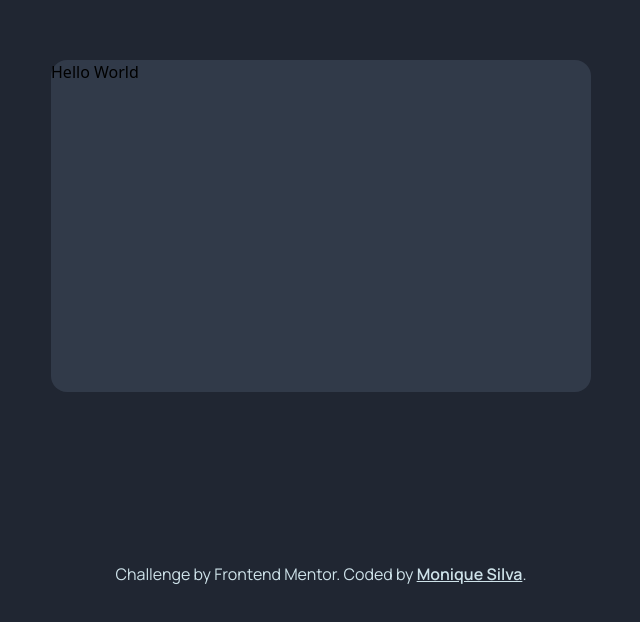
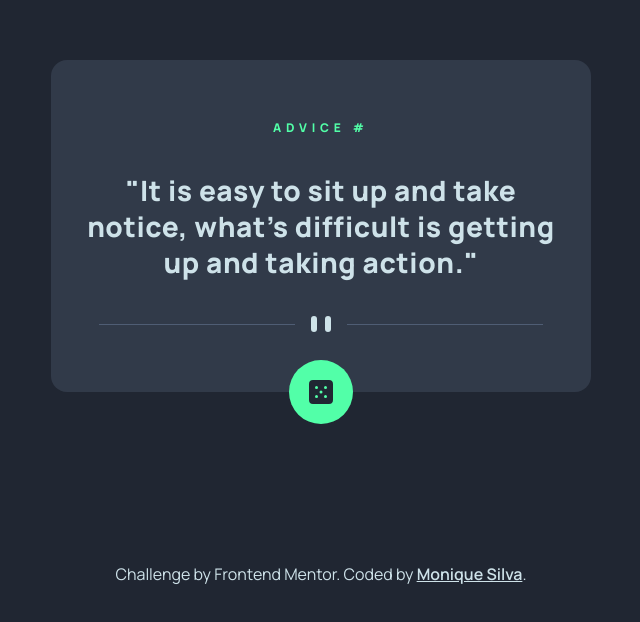
Before and after one commit to moniquedsilva/advice-generator, a Vue app: page / in a window 1280 px wide. Shown: the part 174-796 px from the top of the page, without its empty margins (319-959 px from the left). Built offline with nearby package versions, Linux system fonts and the light colour scheme.

Commit message:
feat: update layout

```diff
--- a/src/components/AdviceCard.vue
+++ b/src/components/AdviceCard.vue
@@ -1,6 +1,11 @@
 <template>
-  <article class="h-[332px] w-11/12 md:w-[540px] bg-gray-blue rounded-2xl">
-    <h1 class="text-brand-yellow">Hello World</h1>
+  <article class="relative flex flex-col justify-center items-center gap-y-9 h-[332px] w-11/12 md:w-[540px] bg-gray-blue rounded-2xl font-manrope px-[32px]">
+      <h1 class="text-neon-green uppercase tracking-[0.4em] text-xs font-extrabold">Advice # </h1>
+      <p class="text-center text-light-blue font-extrabold tracking-[0.02em] leading-9 text-[28px]">"It is easy to sit up and take notice, what’s difficult is getting up and taking action."</p>
+      <img src="/assets/pattern-divider-desktop.svg" alt="Pattern">
+      <button class="absolute -bottom-8 left-2/4 -translate-x-2/4 w-16 h-16 flex items-center justify-center cursor-pointer bg-neon-green rounded-full hover:shadow-[0_0_32px_rgba(83,255,171,1)] hover:shadow-neon-green transition">
+        <img src="/assets/icon-dice.svg" alt="Dice">
+      </button>
   </article>
 </template>
 
```
Also changed, not shown: src/main.js (line endings or trailing spaces).
